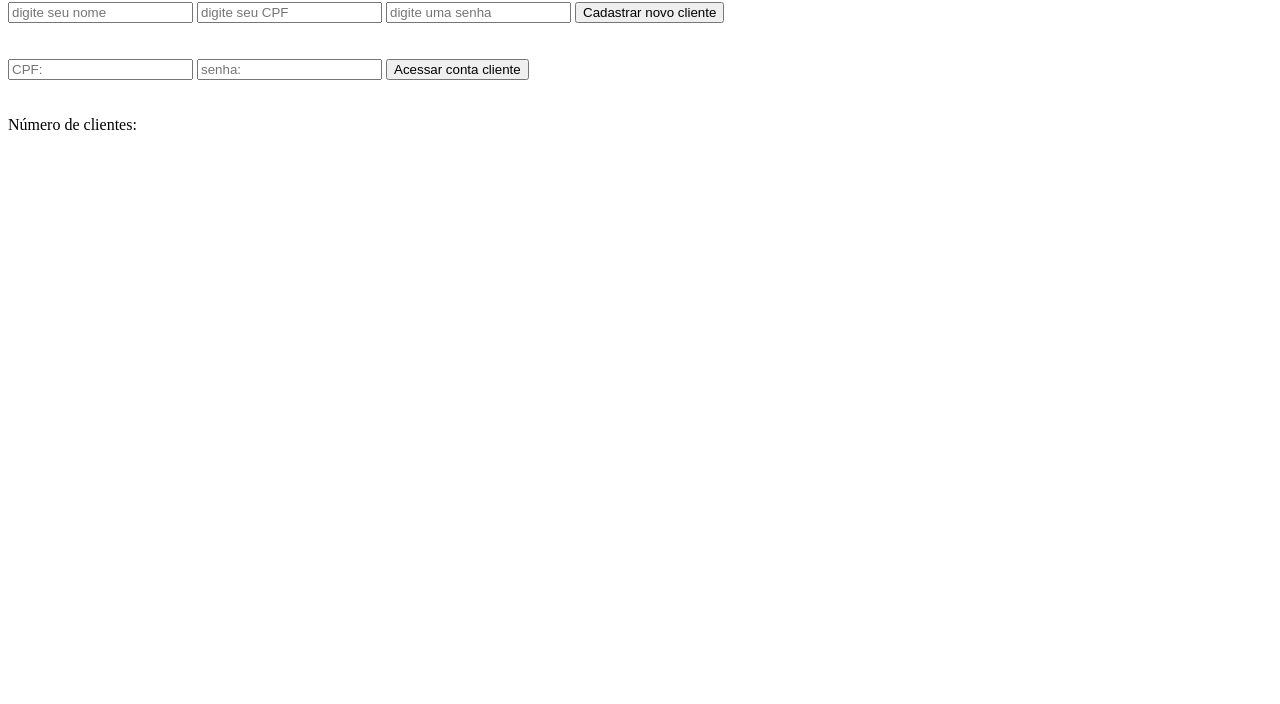
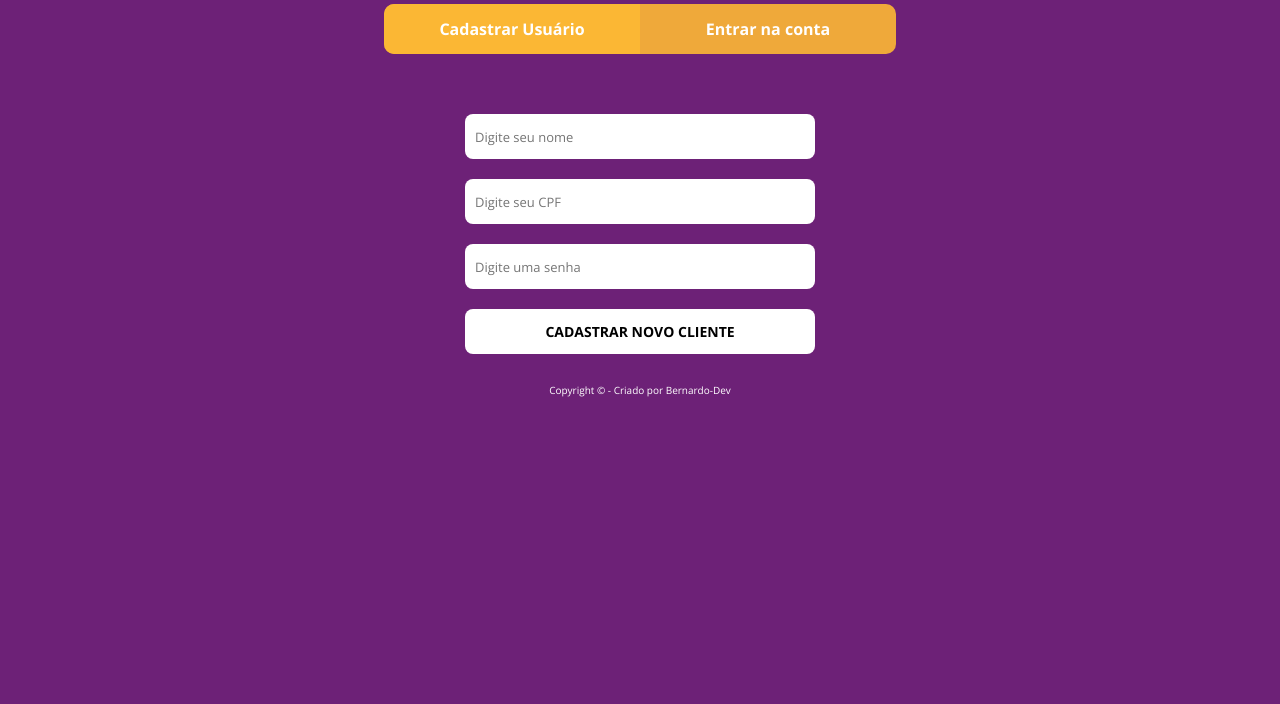
Before and after one commit to BernardoOficial/Bytebank, a website with bundled scripts: page index.html in a window 1280 px wide. Shown: the part 96-800 px from the top of the page. Built offline with nearby package versions, Linux system fonts and the light colour scheme.

Commit message:
Atualização do design

```diff
--- a/css/style.css
+++ b/css/style.css
@@ -0,0 +1,145 @@
+@import url('https://fonts.googleapis.com/css2?family=Open+Sans:ital,wght@0,400;0,700;1,400;1,700&display=swap');
+
+@font-face {
+    font-family: 'Coolvetica';
+    src: url('../fonte/coolvetica/coolvetica rg.ttf') /*Para os demais navegadores*/;
+    font-weight: normal;
+    font-style: normal;
+}
+
+* {
+    margin: 0;
+    padding: 0;
+    box-sizing: border-box;
+}
+
+html {
+    font-size: 62.5%;
+    font-family: 'Open Sans', sans-serif;
+}
+
+body {
+    display: grid;
+    grid-template-columns: 100%;
+    grid-template-rows: 100px 80% 20%;
+    grid-template-areas: "header"
+                         "main"
+                         "footer";
+    justify-items: center;
+    background-color: rgb(109,33,119);
+    color: #fff;
+}
+
+header {
+    grid-area: header;
+
+    width: 80%;
+
+    display: flex;
+    justify-content: space-between;
+    align-items: center;
+}
+
+.header__titulo {
+    font-family: 'Coolvetica', sans-serif;
+    font-size: 5.5rem;
+}
+
+.header__quantDeClientes {
+    font-size: 1.2rem;
+}
+
+main {
+    grid-area: main;
+    display: grid;
+    grid-template-rows: 100px 1fr;
+    grid-template-areas:
+        "menu"
+        "formulario";
+    width: 80%;
+}
+
+.main__nav {
+    grid-area: menu;
+    justify-self: center;
+
+    width: 50%;
+    height: 50px;
+    background-color: rgba(253,184,52, .9);
+    border-radius: 10px;
+    overflow: hidden;
+
+    display: flex;
+    justify-content: center;
+    align-items: center;
+}
+
+.main__nav__lista {
+    width: 50%;
+    height: 100%;
+
+    list-style: none;
+    display: flex;
+    justify-content: center;
+    align-items: center;
+
+    transition: .3s;
+}
+
+.main__nav__lista.ativo {
+    background-color: rgba(253,184,52, .9);
+    color: #fff;
+}
+
+.main__nav__lista__link.ativo {
+    color: #fff;
+}
+
+.main__nav__lista__link {
+    font-size: 1.6rem;
+    color: #fff;
+    text-decoration: none;
+    font-weight: bold;
+}
+
+form input, form button{
+    width: 350px;
+    height: 45px;
+    padding: 0 10px;
+    margin: 10px 0;
+    box-sizing: border-box;
+
+    font-family: 'Open Sans', sans-serif;
+    font-size: 1.3rem;
+    color: 333;
+
+    border: none;
+    border-radius: 8px;
+    outline: none;
+}
+
+form button {
+    font-size: 1.4rem;
+    font-weight: bold;
+    text-transform: uppercase;
+    background-color: #fff;
+}
+
+.main__cadastro {
+    grid-area: formulario;
+    justify-self: center;
+}
+
+.main__cadastro form{
+    display: flex;
+    flex-direction: column;
+
+}
+
+.main__acesso {
+    display: none;
+}
+
+footer {
+    grid-area: footer;
+}
--- a/index.html
+++ b/index.html
@@ -12,30 +12,54 @@
 
 <body>
 
-    <h1>Bytebank</h1>
-    <br>
+    <header>
+        <h1 class="header__titulo">Bytebank</h1>
+
+        <span class="header__quantDeClientes">Número de clientes: </span>
+    </header>
+
+    <main>
+
+        <nav class="main__nav">
+            <li class="main__nav__lista ativo">
+                <a href="#" class="main__nav__lista__link ativo">
+                    Cadastrar Usuário
+                </a>
+            </li>
+            <li class="main__nav__lista">
+                <a href="#" class="main__nav__lista__link">
+                    Entrar na conta
+                </a>
+            </li>
+        </nav>
+
+        <section class="main__cadastro">
             <form action="" method="GET" data-form-cadastrar>
-        <input type="text" name="nome" placeholder="digite seu nome">
-        <input type="number" name="cpf" placeholder="digite seu CPF">
-        <input type="number" name="senha" placeholder="digite uma senha">
+                <input type="text" name="nome" placeholder="Digite seu nome">
+                <input type="number" name="cpf" placeholder="Digite seu CPF">
+                <input type="number" name="senha" placeholder="Digite uma senha">
 
                 <button>Cadastrar novo cliente</button>
             </form>
-    <br>
-    <br>
+        </section>
+
+        <section class="main__acesso">
             <form action="" method="GET" data-form-acessar>
                 <input type="number" name="cpf" placeholder="CPF: ">
                 <input type="number" name="senha" placeholder="senha: ">
 
                 <button>Acessar conta cliente</button>
             </form>
-    <br>
-    <br>
-    <span>Número de clientes: </span>
+        </section>
 
-    <ul data-lista-clientes>
+    </main>
 
-    </ul>
+    <footer>
+        <p>Copyright &copy; - Criado por Bernardo-Dev</p>
+    </footer>
+    <!-- <ul data-lista-clientes>
+
+    </ul> -->
 
     <script type="module" src="./index.js"></script>
 </body>
--- a/index.js
+++ b/index.js
@@ -7,35 +7,45 @@ import Gerente from './Funcionarios/Gerente.js';
 import Diretor from './Funcionarios/Diretor.js';
 import SistemaAutentificacao from './SistemaAutentificacao.js';
 
-
-const gerente = new Gerente('Bernardo', 488484484, 10000);
-gerente.CadastrarSenha('123456');
-const diretor = new Diretor('Breno', 4992993, 12000);
-diretor.CadastrarSenha('123');
-
-const cliente = new Cliente('Bruno', 443434344, '456');
-
-const gerenteLogou = SistemaAutentificacao.login(gerente, '123456');
-const diretorLogou = SistemaAutentificacao.login(diretor, '123');
-const clienteLogou = SistemaAutentificacao.login(cliente, '456');
-
 // variáveis
 const formCadastro = document.querySelector('[data-form-cadastrar]');
 const formAcessar = document.querySelector('[data-form-acessar]');
 
 // localStorage
-let clientes = JSON.parse(localStorage.getItem('clientes')) || [];;
+let clientes = JSON.parse(localStorage.getItem('clientes')) || [];
+
+// Eventos
+formCadastro.addEventListener('submit', cadastrarCliente);
+// formAcessar.addEventListener('submit', validarAcesso);
 
 function atualizarClientes() {
 
     clientes = JSON.parse(localStorage.getItem('clientes')) || [];
 }
 
+function listarClientes() {
+
+    atualizarClientes();
+
+    // Verificar se foi cadastrado o cliente e a conta corrente.
+
+    const listaDeClientes = document.querySelector('[data-lista-clientes]');
+    let novoCliente;
+
+    listaDeClientes.innerHTML = '';
+
+    for (let i = 0; i < clientes.length; i++) {
+
+        novoCliente = document.createElement('li');
+        novoCliente.innerHTML = `
+            <p>${clientes[i]._cliente.nome} | ${clientes[i]._agencia} | ${clientes[i]._saldo} </p>
+        `
+        listaDeClientes.appendChild(novoCliente);
+    }
+
+}
+
 listarClientes();
-
-// Eventos
-formCadastro.addEventListener('submit', cadastrarCliente);
-// formAcessar.addEventListener('submit', validarAcesso);
 
 function cadastrarCliente(evento) {
 
@@ -52,37 +62,15 @@ function cadastrarCliente(evento) {
 
     clientes.push(contaBancaria);
 
-
     localStorage.setItem('clientes', JSON.stringify(clientes));
-    // console.log(clientes);
-    // console.log(clientes.cpf);
-    // console.log(clientes.senha);
 
     listarClientes();
 }
 
-function listarClientes() {
 
-    atualizarClientes();
 
-    // Verificar se foi cadastrado o cliente e a conta corrente.
 
-    const listaDeClientes = document.querySelector('[data-lista-clientes]');
-    let novoCliente;
 
-    listaDeClientes.innerHTML = '';
-
-    for (let i = 0; i < clientes.length; i++) {
-        console.log(clientes[i].cliente);
-
-        novoCliente = document.createElement('li');
-        novoCliente.innerHTML = `
-            <p>${clientes[i].cliente.nome} | ${clientes[i].agencia} | ${clientes[i].saldo} </p>
-        `
-        listaDeClientes.appendChild(novoCliente);
-    }
-
-}
 
 // Procurar por determinado cliente através da conta corrente criada;
 
```
Also changed, not shown: fonte/coolvetica/coolvetica compressed rg.ttf (added), fonte/coolvetica/coolvetica condensed rg.ttf (added), fonte/coolvetica/coolvetica crammed rg.ttf (added), fonte/coolvetica/coolvetica rg.ttf (added). Lines whose indentation alone changed are shown as unchanged.
